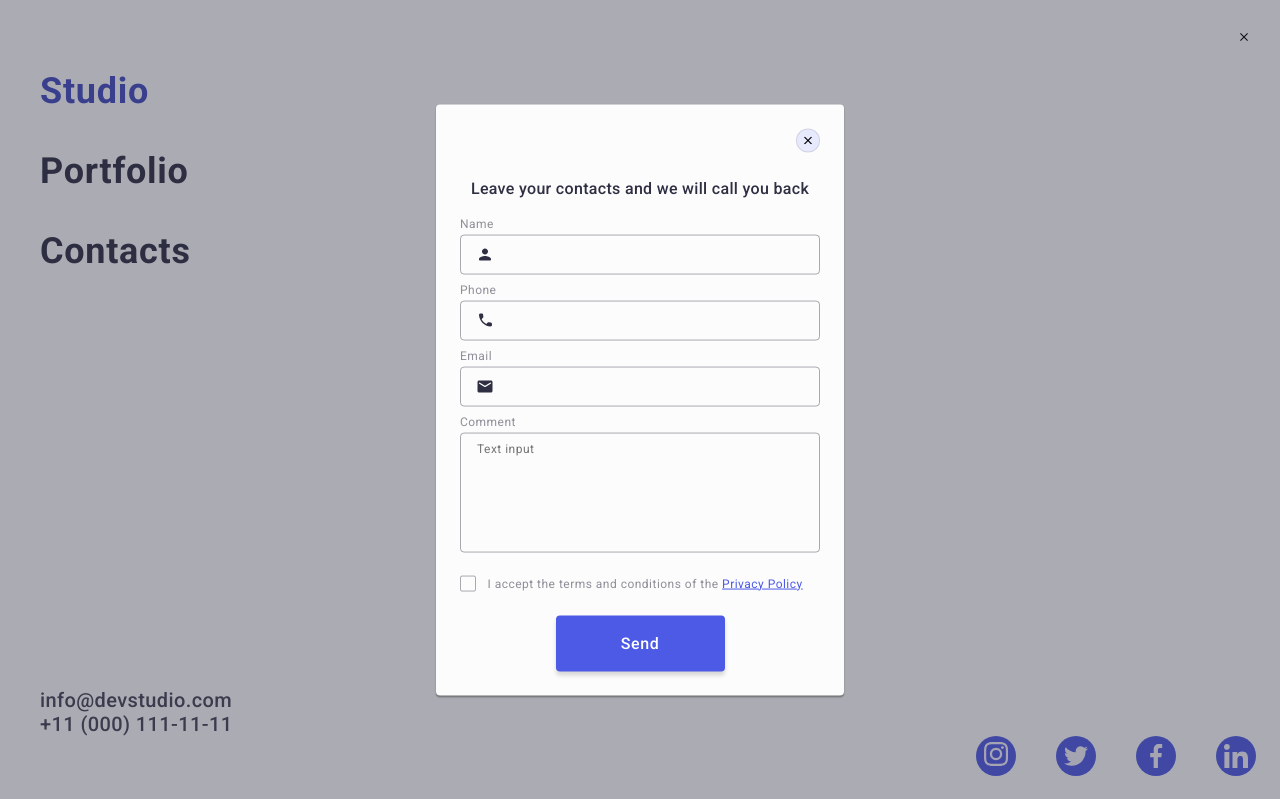
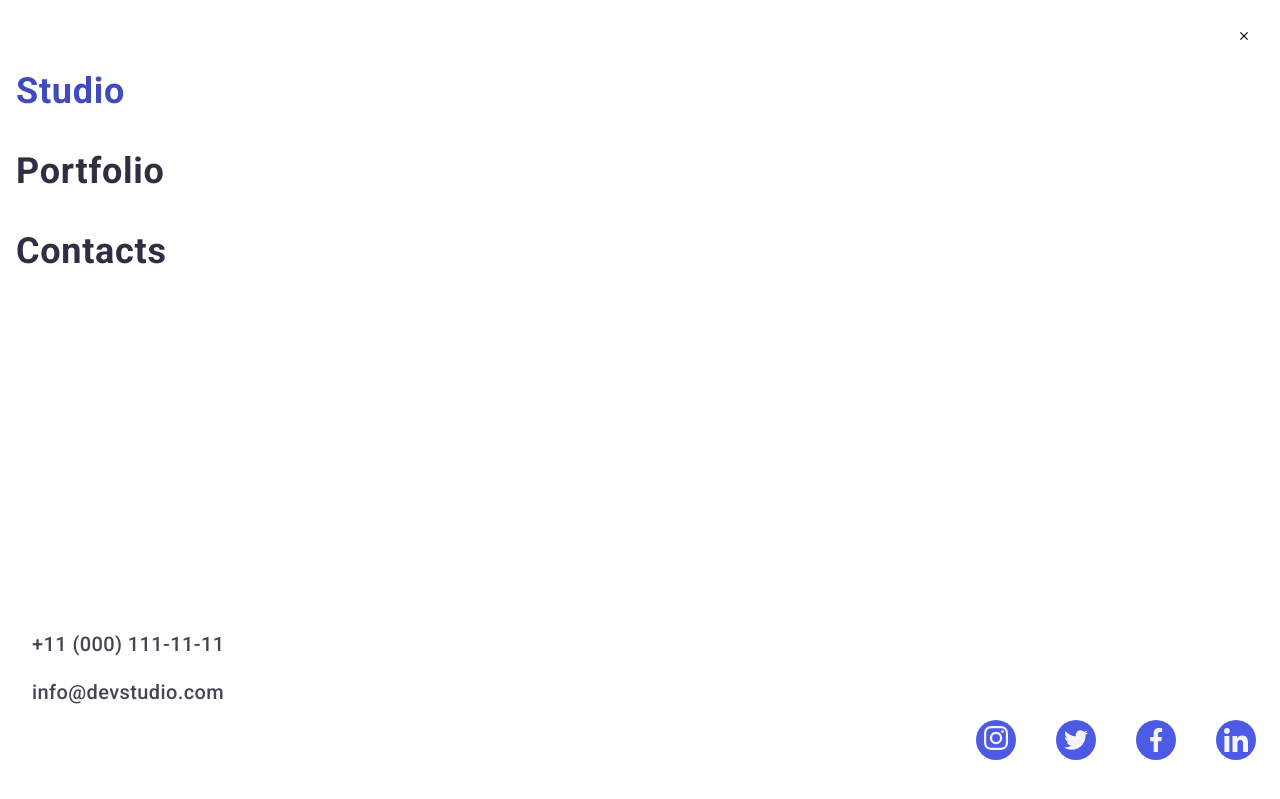
Before and after one commit to Sveta28U/goit-markup-hw-06, a plain HTML site: page index.html in a window 1280 px wide. Shown: the top 799 px of the page. Drawn offline with nearby package versions, Linux system fonts and the light colour scheme.

Commit message:
commit css 6

```diff
--- a/css/styles.css
+++ b/css/styles.css
@@ -169,7 +169,7 @@ color: #2e2f42;
 .address {
     font-style: normal;
     margin-left: auto;
-    display: none;
+
 
 }
 
@@ -215,20 +215,17 @@ color: #2e2f42;
     left: 0;
     background-color: #fff;
      flex-direction: column;
-    justify-content: space-between;
+    /* justify-content: space-between; */
     opacity: 0;
     pointer-events: none;
     visibility: hidden;
-}
-.mob-menu-conteiner {
-    padding: 72px 24px 24px 40px;
+    padding: 72px 24px 40px 16px;
         display: flex;
         flex-direction: column;
-    min-width: 320px;
-    margin: 0 auto;
+        /* justify-content: space-between; */
+        /* margin: 0 auto; */
         width: 100%;
         height: 100%;
-
 
 }
 .open-close-btn {
@@ -238,10 +235,12 @@ color: #2e2f42;
     width: 24px;
     height: 24px;
     border-radius: 50%;
-    padding: 0;
-    display: block;
+    display: flex;
+    align-items: center;
+    justify-content: center;
     border: none;
     background-color: #fff;
+
 
 }
 
@@ -250,12 +249,14 @@ color: #2e2f42;
     }
 
 .mob-menu-list {
+    display: flex;
+    flex-direction: column;
+    margin-bottom: auto;
+    gap: 40px;
 
 }
 
-.mob-menu-item:not(:last-child) {
-    margin-bottom: 40px;
-}
+
 
 .mob-menu-link {
     font-weight: 700;
@@ -266,14 +267,21 @@ color: #2e2f42;
         color: #2e2f42;
 }
 
-.address {
+
+.mob-address {
  font-size: normal;
  margin-left: auto;
+ /* display: block; */
+ margin: 16px;
 
 
 }
 
 .mob-address-list {
+    display: flex;
+    flex-direction: column;
+    gap: 24px;
+    font-style: normal;
 
 }
 .mob-logo-part {
@@ -290,7 +298,9 @@ color: #2e2f42;
 
 }
 
-.mob-address-item {}
+.mob-address-item {
+
+}
 
 .mob-address-link {
     font-weight: 500;
@@ -298,8 +308,13 @@ color: #2e2f42;
         line-height: 1.2;
         letter-spacing: 0.02em;
         color: #434455;
+
 }
 
+.mob-address-link:hover,
+.mob-address-link:focus {
+    color: #404bbf;
+}
 .mob-menu-soc-list {
     display: flex;
     gap: 40px;
@@ -440,8 +455,6 @@ color: var(--WHITE, #FFF);
      /* gap: 24px;  */
      gap: 72px;
     /* margin: 0 auto; */
-
-
 
    }
 
@@ -962,7 +975,8 @@ background-color:  #31D0AA;
     top: 50%;
     left: 50%;
     transform: translate(-50%, -50%) scale(1);
-    width: 408px;
+    /* width: 408px; */
+    width: 288px;
     min-height: 584px;
     background-color: #fcfcfc;
     border-radius: 4px;
@@ -1304,6 +1318,11 @@ background-color:  #31D0AA;
              display: flex;
 
         }
+        .modal{
+            width: 408px;
+            padding: 72px 24px 24px 24px;
+
+        }
  }
 
 
--- a/index.html
+++ b/index.html
@@ -65,13 +65,11 @@
         </button>
       </div>
       <div class="mob-menu is-open">
-        <div class="mob-menu-conteiner">
         <button type="button" class="open-close-btn">
           <svg class="modal-close-icon" width="8" height="8">
             <use href="./images/icons.svg#icon-Vector"></use>
           </svg>
         </button>
-          <nav class="mob-menu-navigation">
         <ul class="mob-menu-list">
           <li class="mob-menu-item">
             <a class="mob-logo-part" href="./index.html">Studio</a>
@@ -83,10 +81,16 @@
             <a href="" class="mob-menu-link">Contacts</a>
           </li>
         </ul>
-          </nav>
-          <div class="mob-address">
-            <address class="address">
+        <address class="mob-address">
           <ul class="mob-address-list">
+            <li class="mob-address-item">
+              <a
+                class="mob-address-link"
+                href="tel:+110001111111"
+                target="_blank"
+                >+11 (000) 111-11-11</a
+              >
+            </li>
             <li class="mob-address-item">
               <a
                 class="mob-address-link"
@@ -95,17 +99,8 @@
                 >info@devstudio.com</a
               >
             </li>
-                <li class="mob-address-item">
-                  <a
-                    class="mob-address-link"
-                    href="tel:+110001111111"
-                    target="_blank"
-                    >+11 (000) 111-11-11</a
-                  >
-                </li>
           </ul>
         </address>
-          </div>
         <ul class="mob-menu-soc-list">
           <li class="mob-menu-soc-item">
             <a class="mob-menu-soc-link" href="">
@@ -136,7 +131,6 @@
             </a>
           </li>
         </ul>
-        </div>
       </div>
     </header>
     <main class="main">
@@ -619,7 +613,8 @@
                   />
                   <source
                     media="(min-width: 768px)"
-                    srcset="./images/portfolio-6-tab.jpg 1x
+                    srcset="
+                      ./images/portfolio-6-tab.jpg    1x,
                       ./images/portfolio-6-tab-2x.jpg 2x
                     "
                   />
@@ -720,7 +715,7 @@
         </div>
       </div>
     </footer>
-    <div class="backdrop is-open">
+    <!-- <div class="backdrop is-open">
       <div class="modal">
         <button type="button" class="modal-close-btn">
           <svg class="modal-close-icon" width="8" height="8">
@@ -804,6 +799,6 @@
           <button type="submit" class="checkbox-btn">Send</button>
         </form>
       </div>
-    </div>
+    </div> -->
   </body>
 </html>
```
Lines whose indentation alone changed are shown as unchanged.
